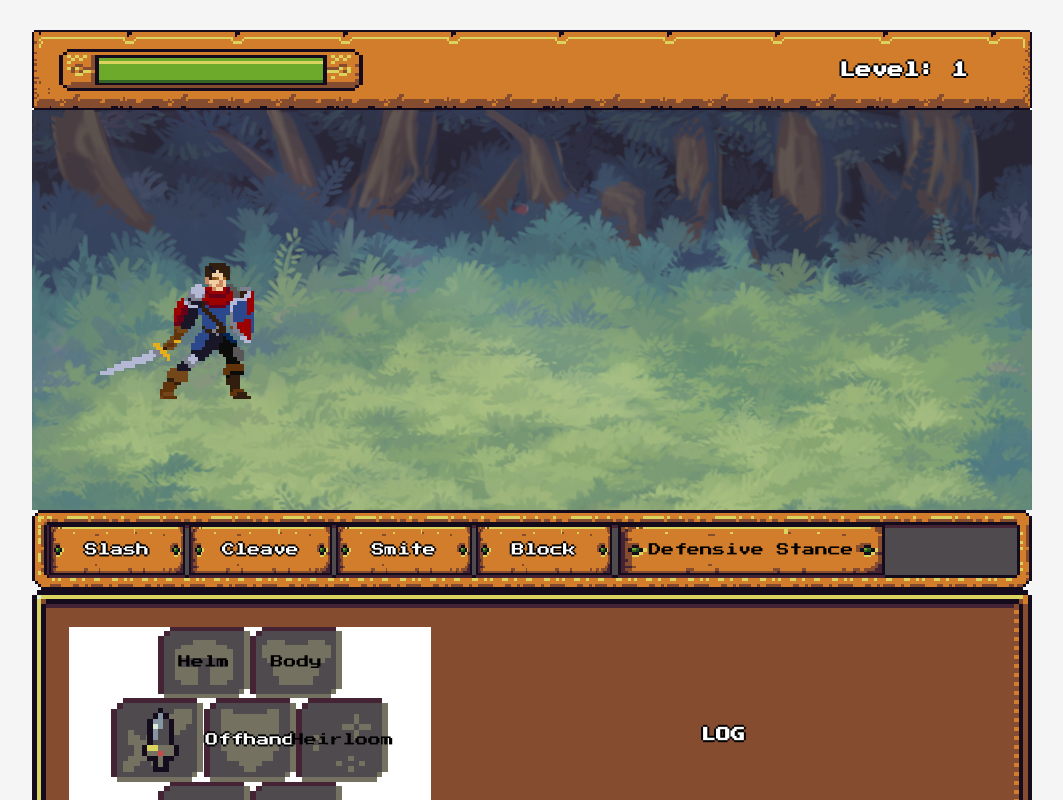
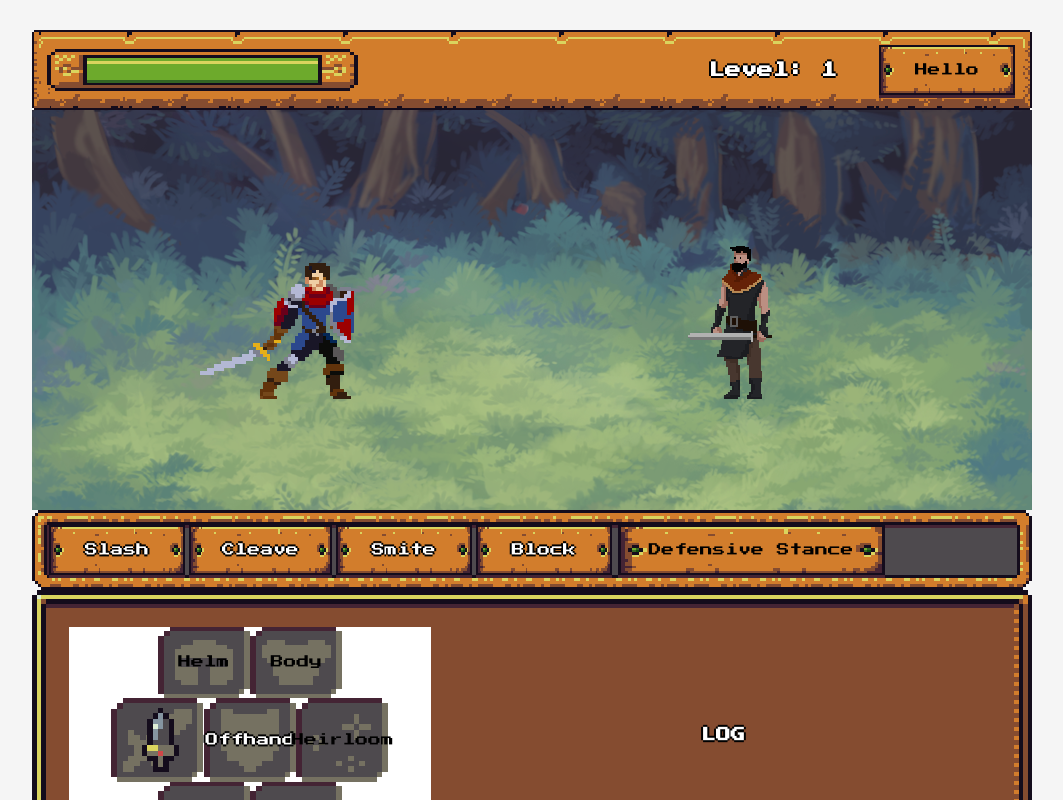
Before and after one commit to dragzter/morokh_warrior_legends, a plain HTML site: page index.html in a window 1280 px wide. Shown: the whole page, without its empty margins (108-1171 px from the left). Drawn offline with Linux system fonts and the light colour scheme; animation ran at ten frames a second.

Commit message:
refactoring wip

```diff
--- a/assets/js/Hud.js
+++ /dev/null
@@ -1,42 +0,0 @@
-export default class Hud {
-  constructor() {
-    this.hudElements = [
-      {
-        type: "div",
-        attributes: {
-          id: "player_hp",
-          class: "rpgui-progress green f_col c3",
-        },
-        rpgui_id: "progress",
-      },
-      {
-        type: "h2",
-        attributes: {
-          id: "player_level",
-          class: "my_auto f_col c2 ml_auto",
-        },
-        content: "Level: 1",
-      },
-    ];
-    this.elementCollection = [];
-  }
-
-  createAndAppendHudElements(rootElement) {
-    this.hudElements.forEach((elConfig) => {
-      const el = document.createElement(elConfig.type);
-      for (const attribute in elConfig.attributes) {
-        el.setAttribute(attribute, elConfig.attributes[attribute]);
-      }
-      if (elConfig.rpgui_id) el.dataset.create = elConfig.rpgui_id;
-      if (elConfig.content) el.textContent = elConfig.content;
-      this.elementCollection.push(el);
-    });
-
-    this.elementCollection.forEach((elem) => {
-      rootElement.appendChild(elem);
-      if (elem.dataset.create) {
-        RPGUI.create(elem, elem.dataset.create);
-      }
-    });
-  }
-}
--- /dev/null
+++ b/assets/js/PlayerUi.js
@@ -0,0 +1,57 @@
+import UiFactory from "./UiFacotory.js";
+import { helloWorld } from "./globalFunctions.js";
+export default class PlayerUi {
+  constructor() {
+    this.factory = new UiFactory();
+    this.hudElements = [
+      {
+        type: "div",
+        attributes: {
+          id: "player_hp",
+          class: "rpgui-progress green f_col c3",
+          "data-create": "progress",
+        },
+      },
+      {
+        type: "h2",
+        attributes: {
+          id: "player_level",
+          class: "my_auto f_col c2 ml_auto",
+        },
+        content: "Level: 1",
+      },
+      {
+        type: "button",
+        attributes: {
+          id: "player_stats",
+          class: "rpgui-button",
+        },
+        content: "Hello",
+        children: [
+          {
+            type: "img",
+            attributes: {
+              id: "player_stats_icon",
+              class: "",
+              src: "",
+            },
+          },
+        ],
+      },
+    ];
+    this.elementCollection = [];
+  }
+
+  build(rootElement) {
+    this.hudElements.forEach((hudEl) => {
+      const el = this.factory.assemble(hudEl);
+      if (hudEl.children) {
+        hudEl.children.forEach((child) => {
+          const _nestedChild = this.factory.assemble(child);
+          this.factory.insertElement(el, _nestedChild);
+        });
+      }
+      this.factory.insertElement(rootElement, el);
+    });
+  }
+}
--- /dev/null
+++ b/assets/js/UiFacotory.js
@@ -0,0 +1,27 @@
+export default class UiFactory {
+  constructor() {
+    this.elementCollection = [];
+  }
+
+  assemble(elementConfig) {
+    const el = document.createElement(elementConfig.type);
+    for (const attribute in elementConfig.attributes) {
+      el.setAttribute(attribute, elementConfig.attributes[attribute]);
+    }
+    this.elementCollection.push(el);
+    if (elementConfig.content) el.innerHTML = elementConfig.content;
+
+    return el;
+  }
+
+  insertElement(parentElement, child) {
+    parentElement.appendChild(child);
+    console.log(child);
+    // If there are RPGUI elements to create
+    if (child.dataset.create) {
+      console.log(child, "create with rpgui");
+      RPGUI.create(child, child.dataset.create);
+    }
+    return parentElement;
+  }
+}
--- a/assets/js/frames.js
+++ /dev/null
@@ -1,121 +0,0 @@
-export const playerAnimations = {
-  idle: {
-    settings: {
-      key: "player_idle",
-      frameRate: 8,
-      repeat: -1,
-    },
-    sprites: {
-      plr_idle_0: "Idle/HeroKnight_Idle_0.png",
-      plr_idle_1: "Idle/HeroKnight_Idle_1.png",
-      plr_idle_2: "Idle/HeroKnight_Idle_2.png",
-      plr_idle_3: "Idle/HeroKnight_Idle_3.png",
-      plr_idle_4: "Idle/HeroKnight_Idle_4.png",
-      plr_idle_5: "Idle/HeroKnight_Idle_5.png",
-      plr_idle_6: "Idle/HeroKnight_Idle_6.png",
-      plr_idle_7: "Idle/HeroKnight_Idle_7.png",
-    },
-  },
-  block_idle: {
-    settings: {
-      key: "player_block_idle",
-      frameRate: 10,
-      defensive: true,
-      domActivatorID: "def_stance",
-    },
-    sprites: {
-      plr_block_idle_0: "BlockIdle/HeroKnight_Block_Idle_0.png",
-      plr_block_idle_1: "BlockIdle/HeroKnight_Block_Idle_1.png",
-      plr_block_idle_2: "BlockIdle/HeroKnight_Block_Idle_2.png",
-      plr_block_idle_3: "BlockIdle/HeroKnight_Block_Idle_3.png",
-      plr_block_idle_4: "BlockIdle/HeroKnight_Block_Idle_4.png",
-      plr_block_idle_5: "BlockIdle/HeroKnight_Block_Idle_5.png",
-      plr_block_idle_6: "BlockIdle/HeroKnight_Block_Idle_6.png",
-      plr_block_idle_7: "BlockIdle/HeroKnight_Block_Idle_7.png",
-    },
-  },
-  block: {
-    settings: {
-      key: "player_block",
-      frameRate: 10,
-      busy: true,
-      domActivatorID: "block",
-    },
-    sprites: {
-      plr_block_0: "Block/HeroKnight_Block_0.png",
-      plr_block_1: "Block/HeroKnight_Block_1.png",
-      plr_block_2: "Block/HeroKnight_Block_2.png",
-      plr_block_3: "Block/HeroKnight_Block_3.png",
-      plr_block_4: "Block/HeroKnight_Block_4.png",
-    },
-  },
-  run: {
-    settings: {
-      key: "player_run",
-      frameRate: 13,
-      repeat: -1,
-    },
-    settings: {
-      plr_run_0: "Run/HeroKnight_Run_0.png",
-      plr_run_1: "Run/HeroKnight_Run_1.png",
-      plr_run_2: "Run/HeroKnight_Run_2.png",
-      plr_run_3: "Run/HeroKnight_Run_3.png",
-      plr_run_4: "Run/HeroKnight_Run_4.png",
-      plr_run_5: "Run/HeroKnight_Run_5.png",
-      plr_run_6: "Run/HeroKnight_Run_6.png",
-      plr_run_7: "Run/HeroKnight_Run_7.png",
-      plr_run_8: "Run/HeroKnight_Run_8.png",
-      plr_run_9: "Run/HeroKnight_Run_9.png",
-    },
-  },
-  attack1: {
-    settings: {
-      key: "player_attack_1",
-      frameRate: 10,
-      busy: true,
-      domActivatorID: "attack1",
-    },
-    sprites: {
-      plr_att1_0: "Attack1/HeroKnight_Attack1_0.png",
-      plr_att1_1: "Attack1/HeroKnight_Attack1_1.png",
-      plr_att1_2: "Attack1/HeroKnight_Attack1_2.png",
-      plr_att1_3: "Attack1/HeroKnight_Attack1_3.png",
-      plr_att1_4: "Attack1/HeroKnight_Attack1_4.png",
-      plr_att1_5: "Attack1/HeroKnight_Attack1_5.png",
-    },
-  },
-  attack2: {
-    settings: {
-      key: "player_attack_2",
-      frameRate: 10,
-      busy: true,
-      domActivatorID: "attack2",
-    },
-    sprites: {
-      plr_att2_0: "Attack2/HeroKnight_Attack2_0.png",
-      plr_att2_1: "Attack2/HeroKnight_Attack2_1.png",
-      plr_att2_2: "Attack2/HeroKnight_Attack2_2.png",
-      plr_att2_3: "Attack2/HeroKnight_Attack2_3.png",
-      plr_att2_4: "Attack2/HeroKnight_Attack2_4.png",
-      plr_att2_5: "Attack2/HeroKnight_Attack2_5.png",
-    },
-  },
-  attack3: {
-    settings: {
-      key: "player_attack_3",
-      frameRate: 12,
-      busy: true,
-      domActivatorID: "attack3",
-    },
-    sprites: {
-      plr_att3_0: "Attack3/HeroKnight_Attack3_0.png",
-      plr_att3_1: "Attack3/HeroKnight_Attack3_1.png",
-      plr_att3_2: "Attack3/HeroKnight_Attack3_2.png",
-      plr_att3_3: "Attack3/HeroKnight_Attack3_3.png",
-      plr_att3_4: "Attack3/HeroKnight_Attack3_4.png",
-      plr_att3_5: "Attack3/HeroKnight_Attack3_5.png",
-      plr_att3_6: "Attack3/HeroKnight_Attack3_6.png",
-      plr_att3_7: "Attack3/HeroKnight_Attack3_7.png",
-    },
-  },
-};
--- /dev/null
+++ b/assets/js/globalFunctions.js
@@ -0,0 +1,3 @@
+export function helloWorld() {
+  return "Hello World!";
+}
--- /dev/null
+++ b/assets/js/npcFrames.js
@@ -0,0 +1,14 @@
+export const npcFrames = {};
+
+export const warriorNpc = {
+  idle: {
+    settings: {
+      key: "warrior_npc_idle",
+      frameRate: 8,
+      repeat: -1,
+    },
+    sprites: {
+      warrior_npc_idle: "warrior1/Idle.png",
+    },
+  },
+};
--- /dev/null
+++ b/assets/js/playerFrames.js
@@ -0,0 +1,121 @@
+export const playerAnimations = {
+  idle: {
+    settings: {
+      key: "player_idle",
+      frameRate: 8,
+      repeat: -1,
+    },
+    sprites: {
+      plr_idle_0: "player/Idle/HeroKnight_Idle_0.png",
+      plr_idle_1: "player/Idle/HeroKnight_Idle_1.png",
+      plr_idle_2: "player/Idle/HeroKnight_Idle_2.png",
+      plr_idle_3: "player/Idle/HeroKnight_Idle_3.png",
+      plr_idle_4: "player/Idle/HeroKnight_Idle_4.png",
+      plr_idle_5: "player/Idle/HeroKnight_Idle_5.png",
+      plr_idle_6: "player/Idle/HeroKnight_Idle_6.png",
+      plr_idle_7: "player/Idle/HeroKnight_Idle_7.png",
+    },
+  },
+  block_idle: {
+    settings: {
+      key: "player_block_idle",
+      frameRate: 10,
+      defensive: true,
+      domActivatorID: "def_stance",
+    },
+    sprites: {
+      plr_block_idle_0: "player/BlockIdle/HeroKnight_Block_Idle_0.png",
+      plr_block_idle_1: "player/BlockIdle/HeroKnight_Block_Idle_1.png",
+      plr_block_idle_2: "player/BlockIdle/HeroKnight_Block_Idle_2.png",
+      plr_block_idle_3: "player/BlockIdle/HeroKnight_Block_Idle_3.png",
+      plr_block_idle_4: "player/BlockIdle/HeroKnight_Block_Idle_4.png",
+      plr_block_idle_5: "player/BlockIdle/HeroKnight_Block_Idle_5.png",
+      plr_block_idle_6: "player/BlockIdle/HeroKnight_Block_Idle_6.png",
+      plr_block_idle_7: "player/BlockIdle/HeroKnight_Block_Idle_7.png",
+    },
+  },
+  block: {
+    settings: {
+      key: "player_block",
+      frameRate: 10,
+      busy: true,
+      domActivatorID: "block",
+    },
+    sprites: {
+      plr_block_0: "player/Block/HeroKnight_Block_0.png",
+      plr_block_1: "player/Block/HeroKnight_Block_1.png",
+      plr_block_2: "player/Block/HeroKnight_Block_2.png",
+      plr_block_3: "player/Block/HeroKnight_Block_3.png",
+      plr_block_4: "player/Block/HeroKnight_Block_4.png",
+    },
+  },
+  run: {
+    settings: {
+      key: "player_run",
+      frameRate: 13,
+      repeat: -1,
+    },
+    settings: {
+      plr_run_0: "player/Run/HeroKnight_Run_0.png",
+      plr_run_1: "player/Run/HeroKnight_Run_1.png",
+      plr_run_2: "player/Run/HeroKnight_Run_2.png",
+      plr_run_3: "player/Run/HeroKnight_Run_3.png",
+      plr_run_4: "player/Run/HeroKnight_Run_4.png",
+      plr_run_5: "player/Run/HeroKnight_Run_5.png",
+      plr_run_6: "player/Run/HeroKnight_Run_6.png",
+      plr_run_7: "player/Run/HeroKnight_Run_7.png",
+      plr_run_8: "player/Run/HeroKnight_Run_8.png",
+      plr_run_9: "player/Run/HeroKnight_Run_9.png",
+    },
+  },
+  attack1: {
+    settings: {
+      key: "player_attack_1",
+      frameRate: 10,
+      busy: true,
+      domActivatorID: "attack1",
+    },
+    sprites: {
+      plr_att1_0: "player/Attack1/HeroKnight_Attack1_0.png",
+      plr_att1_1: "player/Attack1/HeroKnight_Attack1_1.png",
+      plr_att1_2: "player/Attack1/HeroKnight_Attack1_2.png",
+      plr_att1_3: "player/Attack1/HeroKnight_Attack1_3.png",
+      plr_att1_4: "player/Attack1/HeroKnight_Attack1_4.png",
+      plr_att1_5: "player/Attack1/HeroKnight_Attack1_5.png",
+    },
+  },
+  attack2: {
+    settings: {
+      key: "player_attack_2",
+      frameRate: 10,
+      busy: true,
+      domActivatorID: "attack2",
+    },
+    sprites: {
+      plr_att2_0: "player/Attack2/HeroKnight_Attack2_0.png",
+      plr_att2_1: "player/Attack2/HeroKnight_Attack2_1.png",
+      plr_att2_2: "player/Attack2/HeroKnight_Attack2_2.png",
+      plr_att2_3: "player/Attack2/HeroKnight_Attack2_3.png",
+      plr_att2_4: "player/Attack2/HeroKnight_Attack2_4.png",
+      plr_att2_5: "player/Attack2/HeroKnight_Attack2_5.png",
+    },
+  },
+  attack3: {
+    settings: {
+      key: "player_attack_3",
+      frameRate: 12,
+      busy: true,
+      domActivatorID: "attack3",
+    },
+    sprites: {
+      plr_att3_0: "player/Attack3/HeroKnight_Attack3_0.png",
+      plr_att3_1: "player/Attack3/HeroKnight_Attack3_1.png",
+      plr_att3_2: "player/Attack3/HeroKnight_Attack3_2.png",
+      plr_att3_3: "player/Attack3/HeroKnight_Attack3_3.png",
+      plr_att3_4: "player/Attack3/HeroKnight_Attack3_4.png",
+      plr_att3_5: "player/Attack3/HeroKnight_Attack3_5.png",
+      plr_att3_6: "player/Attack3/HeroKnight_Attack3_6.png",
+      plr_att3_7: "player/Attack3/HeroKnight_Attack3_7.png",
+    },
+  },
+};
--- a/assets/js/script.js
+++ b/assets/js/script.js
@@ -1,7 +1,8 @@
-import { playerAnimations } from "./frames.js";
+import { playerAnimations } from "./playerFrames.js";
+import { warriorNpc } from "./npcFrames.js";
 import Assistant from "./Assistant.js";
 import Character from "./Character.js";
-import Hud from "./Hud.js";
+import PlayerUi from "./PlayerUi.js";
 
 /**
  * ==============
@@ -11,25 +12,31 @@ import Hud from "./Hud.js";
 class Morokh extends Phaser.Scene {
   constructor() {
     super();
-    this.playerAssetPath = "assets/img/characters/player/";
+    this.characterAssetPath = "assets/img/characters/";
     this.bgAssetPath = "assets/img/bg/";
     this.assistant = new Assistant();
     this.playerIsRunning = false;
     this.playerIsDefensive = false;
     this.playerIsBusy = false; // Blocking, Attacking, Dead
-    this.animationObjects;
+    this.animationObjects = [playerAnimations];
+    this.composedAnimations = [];
     this.animationNames;
     this.playerScale = 3.5;
     this.playerId = "player";
   }
 
   createAnimations() {
-    this.animationObjects = this.assistant.createAnimations(this.anims);
-    this.animationNames = this.assistant.getAnimationNames;
+    this.animationObjects.forEach((animationConfig) => {
+      this.composedAnimations.push(
+        this.assistant.createAnimations(this.anims, animationConfig)
+      );
+    });
+
+    this.animationMeta = this.assistant.getAnimationNames;
   }
 
   initEventListeners() {
-    this.animationNames.forEach((anim) => {
+    this.animationMeta.forEach((anim) => {
       if (anim.ui) {
         document.getElementById(anim.ui).addEventListener("click", () => {
           if (!this.playerIsBusy) {
@@ -50,23 +57,41 @@ class Morokh extends Phaser.Scene {
       for (const value in playerAnimations[animation].sprites) {
         this.load.image(
           value,
-          `${this.playerAssetPath}${playerAnimations[animation].sprites[value]}`
+          `${this.characterAssetPath}${playerAnimations[animation].sprites[value]}`
         );
       }
     }
+
+    this.load.spritesheet(
+      "warrior_npc_idle",
+      `${this.characterAssetPath}warrior1/Idle.png`,
+      {
+        frameWidth: 184,
+        frameHeight: 137,
+      }
+    );
   }
 
   create() {
     // Initialize Hud elements
-    new Hud().createAndAppendHudElements(document.getElementById("hud"));
+    new PlayerUi().build(document.getElementById("hud"));
 
     // Create Animation configs
     this.createAnimations();
     this.add.image(0, 0, "bg").setOrigin(0, 0);
 
+    this.anims.create({
+      key: "e_idle",
+      frames: this.anims.generateFrameNumbers("warrior_npc_idle"),
+      frameRate: 8,
+      repeat: -1,
+    });
+
     // Add player sprite
-    this.player = this.add.sprite(180, 200, this.playerId);
+    this.player = this.add.sprite(280, 200, this.playerId);
     this.player.setScale(this.playerScale);
+
+    this.npcWarrior = this.add.sprite(700, 182, "npcWarrior");
 
     this.player.on(
       "animationcomplete",
@@ -78,12 +103,16 @@ class Morokh extends Phaser.Scene {
     );
 
     this.initEventListeners();
+    this.npcWarrior.flipX = true;
+    this.npcWarrior.setScale(1.9);
+    this.npcWarrior.play("e_idle", true);
 
     // Initiate the keys we will use
     this.keys = this.input.keyboard.addKeys("RIGHT,LEFT,Z", true);
   }
 
   update() {
+    // PLayer Specific
     if (this.keys.RIGHT.isUp) this.playerIsRunning = false;
     if (!this.playerIsRunning && !this.playerIsBusy) {
       if (!this.playerIsDefensive) {
@@ -93,7 +122,7 @@ class Morokh extends Phaser.Scene {
       }
     }
 
-    this.animationNames.forEach((anim) => {
+    this.animationMeta.forEach((anim) => {
       if (this.playerIsBusy && anim.ui) {
         document.getElementById(anim.ui).disabled = true;
         document.getElementById(anim.ui).style.pointerEvents = "none";
--- a/index.html
+++ b/index.html
@@ -15,7 +15,7 @@
   <body>
     <div class="main rpgui-content">
       <div class="container">
-        <div class="f_row sm rpgui-container framed-golden-2">
+        <div class="f_row sm rpgui-container framed-golden-2 p_0">
           <div id="hud" class="hud f_col c10 p_0 j_start"></div>
         </div>
         <div class="f_row md">
@@ -60,11 +60,13 @@
     </div>
     <script src="assets/js/phaser.min.js"></script>
     <script src="assets/js/rpgui.js"></script>
+    <!-- <script type="module" src="assets/js/globalFunctions.js"></script>
+    <script type="module" src="assets/js/UiFactory.js"></script>
     <script type="module" src="assets/js/Equipment.js"></script>
     <script type="module" src="assets/js/Hud.js"></script>
     <script type="module" src="assets/js/frames.js"></script>
     <script type="module" src="assets/js/Character.js"></script>
-    <script type="module" src="assets/js/Assistant.js"></script>
+    <script type="module" src="assets/js/Assistant.js"></script> -->
     <script type="module" src="assets/js/script.js"></script>
   </body>
 </html>
```
Also changed, not shown: assets/js/assistant.js (+4 -4 lines), assets/img/characters/warrior1/Attack2.png (added), assets/img/characters/warrior1/Death.png (added), assets/img/characters/warrior1/Idle.png (added).
